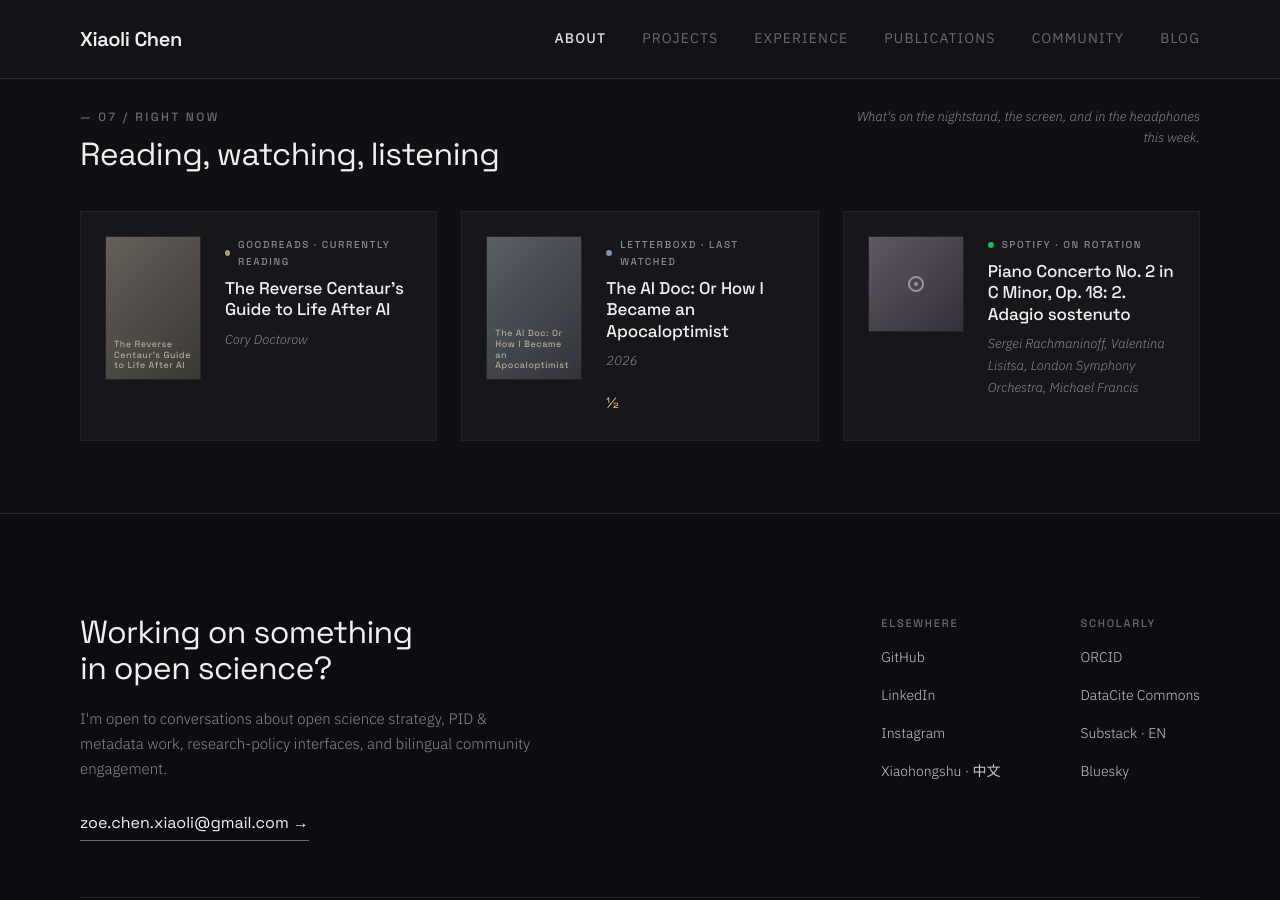
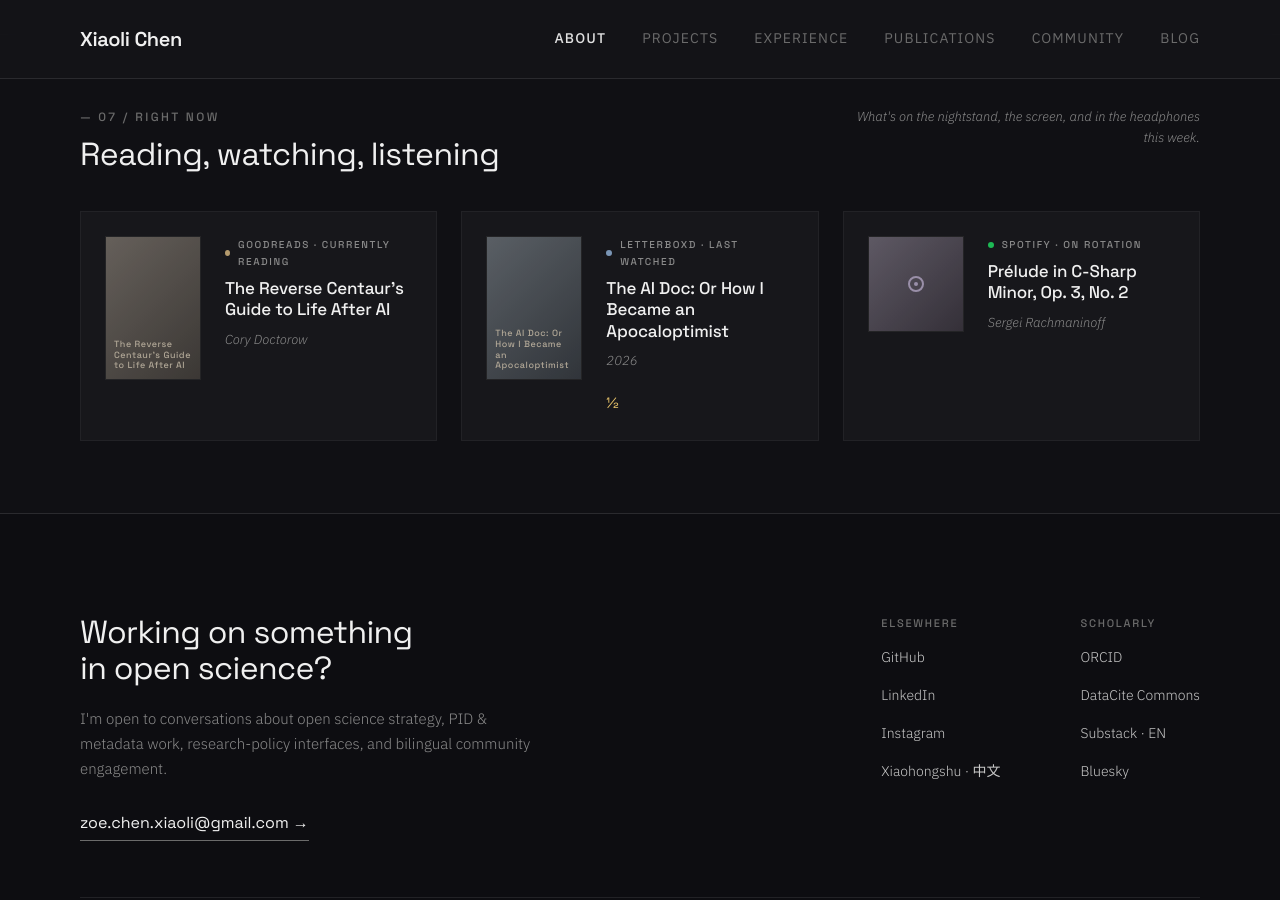
Before and after one commit to xchen101/xchen101.github.io, a Jekyll site: the page built from index.md, in a window 1280 px wide and 900 px high, scrolled down 6679 px. Built offline with Jekyll 4.4.1, drawn with Linux system fonts in a browser that asks for light colours; comment, search, counter and statistics services are not loaded; grey boxes are pictures that could not be loaded.

Commit message:
update: Right Now widget data (auto)

```diff
--- a/_data/now.yml
+++ b/_data/now.yml
@@ -1,4 +1,4 @@
-# Right now — auto-generated by Hermes cron on 2026-09-30 05:00 UTC
+# Right now — auto-generated by Hermes cron on 2026-09-30 11:00 UTC
 # Sources: Goodreads RSS / Letterboxd RSS / Spotify API
 
 reading:
@@ -24,8 +24,8 @@
   service: "Spotify"
   accent: "#1DB954"
   label: "On rotation"
-  title: "Piano Concerto No. 2 in C Minor, Op. 18: 2. Adagio sostenuto"
-  artist: "Sergei Rachmaninoff, Valentina Lisitsa, London Symphony Orchestra, Michael Francis"
-  url: "https://open.spotify.com/track/4rrrn8OLrttq7r9RgNXalU"
+  title: "Prélude in C-Sharp Minor, Op. 3, No. 2"
+  artist: "Sergei Rachmaninoff"
+  url: "https://open.spotify.com/track/3rd1Chqzxr95fcyBaJl0JZ"
   profile_url: "https://open.spotify.com/"
-  image: "https://i.scdn.co/image/ab67616d00001e028e6adfe4421d106633abde7b"
+  image: "https://i.scdn.co/image/ab67616d00001e02cc24f3996ba6b3e6d75ef87b"
```
